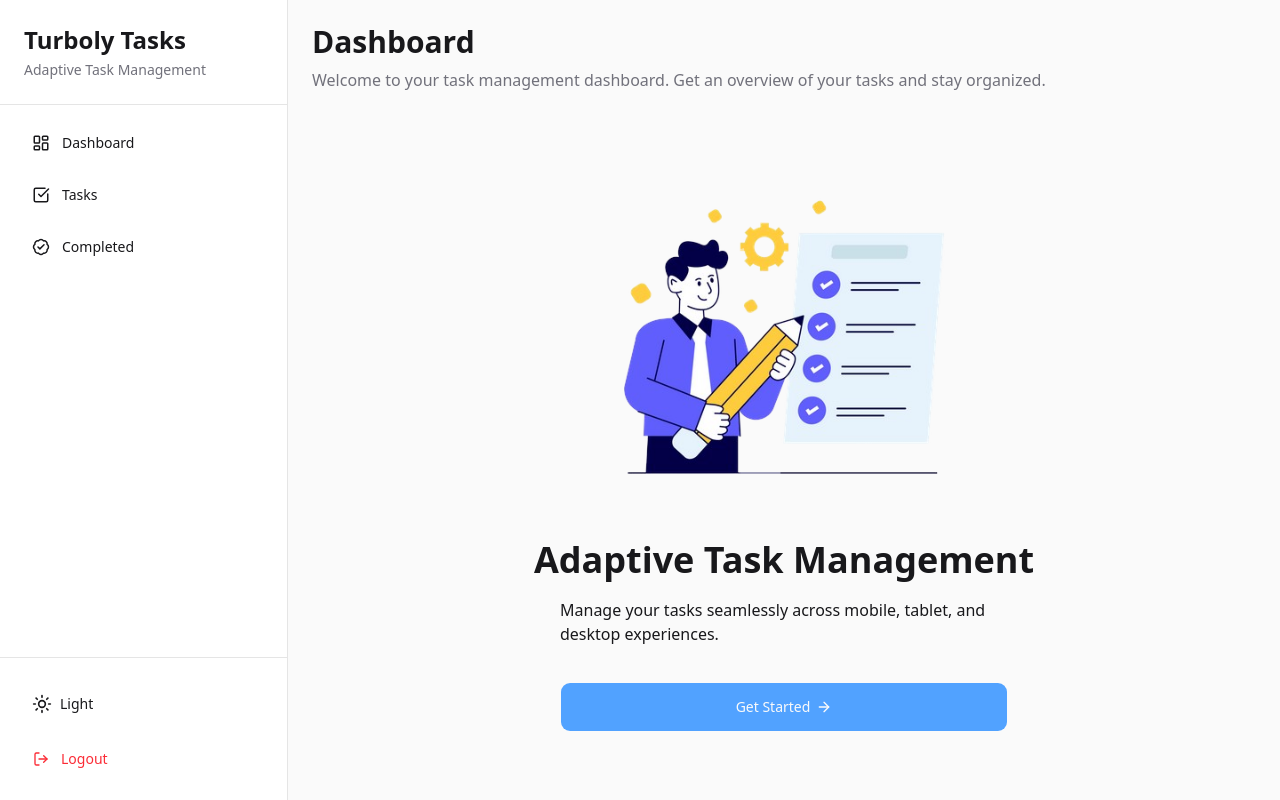
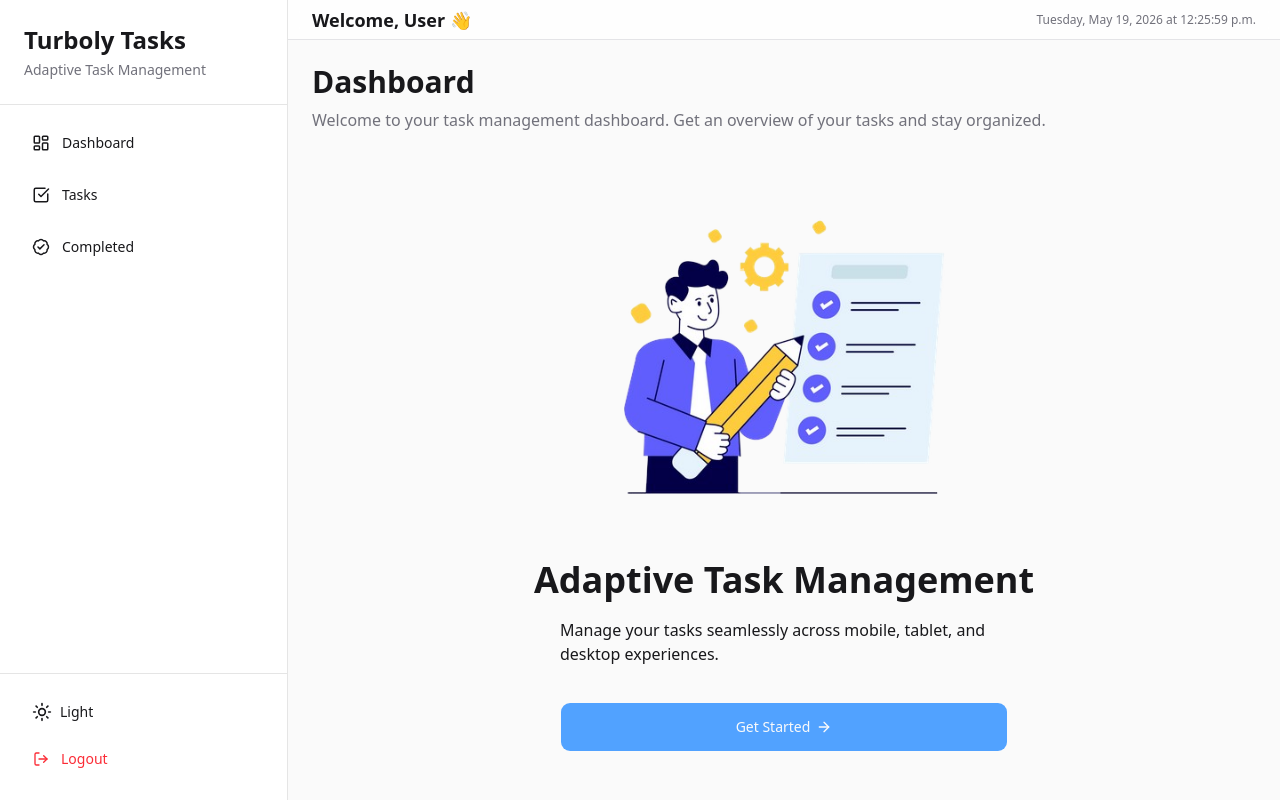
Before and after one commit to kelvintryanto/Adaptive-Task-Management-Web-Application, a Next.js app: page /dashboard in a window 1280 px wide. Built offline with nearby package versions, Linux system fonts and the light colour scheme; no server answers.

Commit message:
feat: top navbar user logged in with timestamp

```diff
--- a/components/ToggleTheme.tsx
+++ b/components/ToggleTheme.tsx
@@ -44,8 +44,7 @@ export function ThemeToggle({
       tabIndex={-1}
       className={clsx(
         "cursor-pointer transition",
-        variant === "default" &&
-          "flex items-center gap-2 py-2 rounded-full w-full",
+        variant === "default" && "flex items-center gap-2 rounded-full w-full",
         variant === "bottom-nav" &&
           "flex flex-col items-center justify-center text-center text-xs",
       )}
--- a/components/navigation/app-shell.tsx
+++ b/components/navigation/app-shell.tsx
@@ -1,7 +1,11 @@
+"use client";
+
 import { ReactNode } from "react";
 import { DesktopSidebar } from "./desktop-sidebar";
 import { TabletSidebar } from "./tablet-sidebar";
 import { MobileBottomNav } from "./mobile-bottom-nav";
+import { TopNavbar } from "./top-navbar";
+import { SessionProvider } from "next-auth/react";
 
 type Props = {
   children: ReactNode;
@@ -9,6 +13,7 @@ type Props = {
 
 export function AppShell({ children }: Props) {
   return (
+    <SessionProvider>
       <div className="flex min-h-screen bg-zinc-50 dark:bg-black">
         {/* DESKTOP */}
         <DesktopSidebar />
@@ -18,11 +23,14 @@ export function AppShell({ children }: Props) {
 
         {/* CONTENT */}
         <main className="flex flex-col flex-1 md:pb-0 md:ml-20 lg:ml-72">
+          <TopNavbar />
+
           {children}
         </main>
 
         {/* MOBILE */}
         <MobileBottomNav />
       </div>
+    </SessionProvider>
   );
 }
--- /dev/null
+++ b/components/navigation/top-navbar.tsx
@@ -0,0 +1,44 @@
+"use client";
+
+import { useSession } from "next-auth/react";
+import { useEffect, useState } from "react";
+
+export function TopNavbar() {
+  const { data: session } = useSession();
+  const [currentTime, setCurrentTime] = useState("");
+
+  useEffect(() => {
+    function updateTime() {
+      const now = new Date();
+
+      const formatted = now.toLocaleString("en-CA", {
+        weekday: "long",
+        day: "numeric",
+        month: "long",
+        year: "numeric",
+        hour: "2-digit",
+        minute: "2-digit",
+        second: "2-digit",
+      });
+
+      setCurrentTime(formatted);
+    }
+
+    updateTime();
+
+    const interval = setInterval(updateTime, 1000);
+
+    return () => clearInterval(interval);
+  }, []);
+
+  return (
+    <header className="sticky top-0 z-40 h-10 border-b bg-white/80 dark:bg-zinc-950/80 backdrop-blur border-zinc-200 dark:border-zinc-800">
+      <div className="flex h-full w-full items-center justify-between px-6">
+        <h2 className="text-xs lg:text-lg font-semibold">
+          Welcome, {session?.user?.name || "User"} 👋
+        </h2>
+        <span className="text-xs md:text-md text-zinc-500">{currentTime}</span>
+      </div>
+    </header>
+  );
+}
```
Lines whose indentation alone changed are shown as unchanged.
